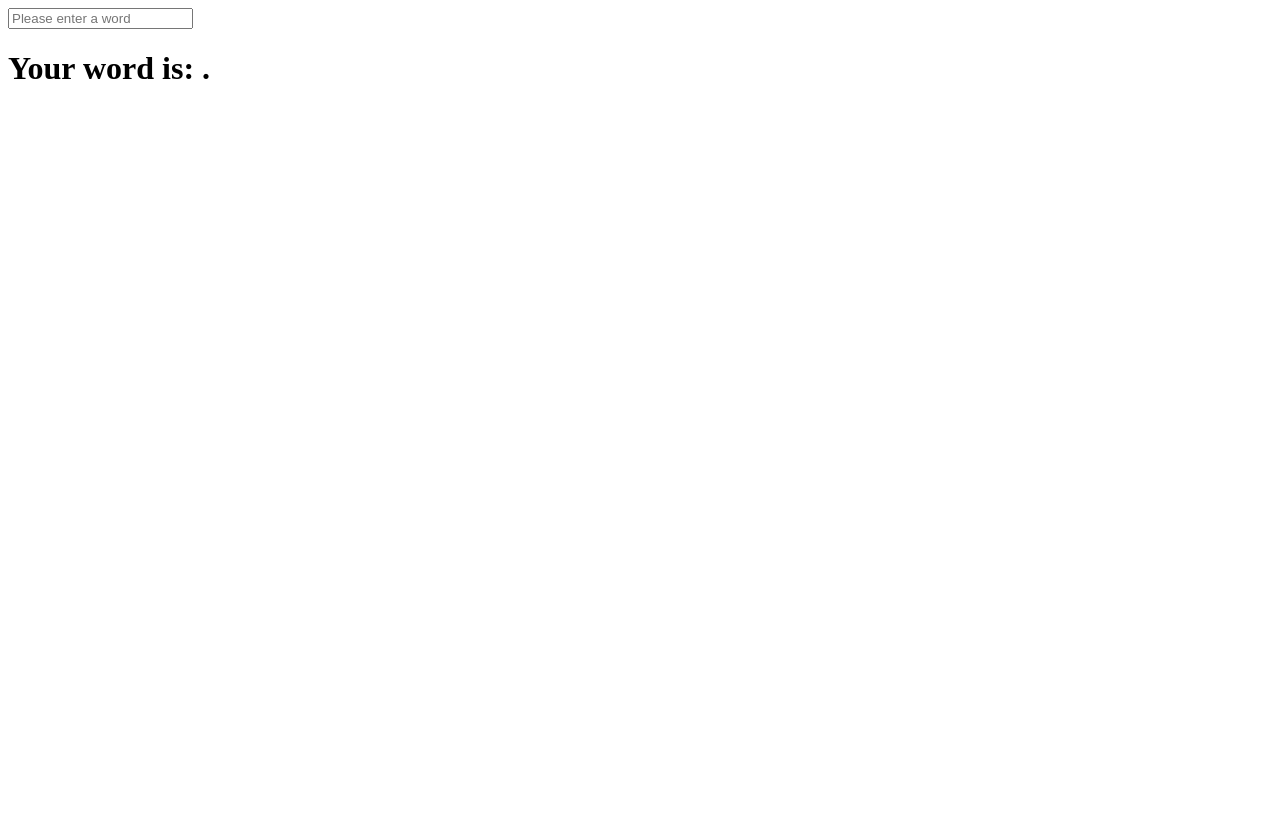
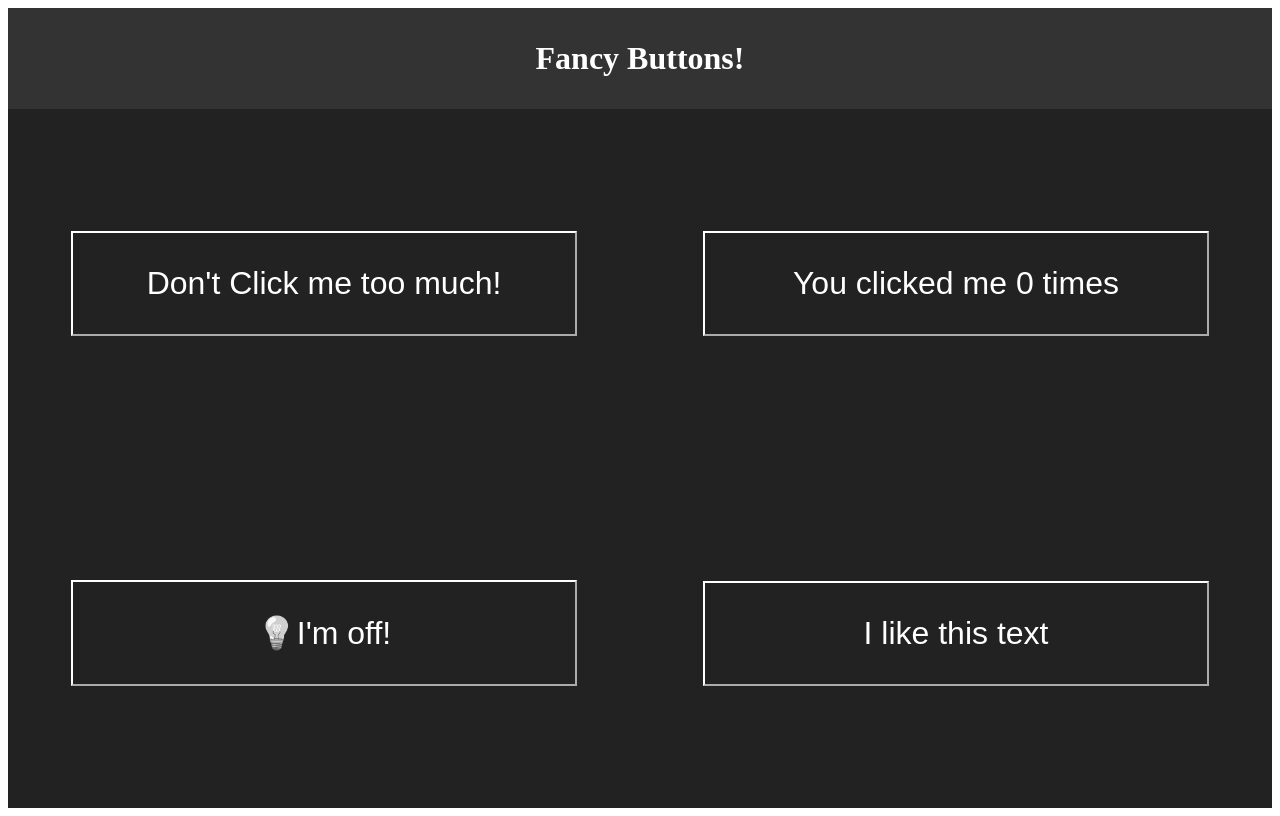
Before and after one commit to mosszion/fancyButtons, a React (Create React App) app: page / in a window 1280 px wide. Built offline with nearby package versions, Linux system fonts and the light colour scheme.

Commit message:
add component to the root element

```diff
--- a/src/index.js
+++ b/src/index.js
@@ -8,7 +8,7 @@ import DisplayWord from './DisplayWord';
 const root = ReactDOM.createRoot(document.getElementById('root'));
 root.render(
   <React.StrictMode>
-    <DisplayWord/>
+    <App/>
   </React.StrictMode>
 );
 
```
